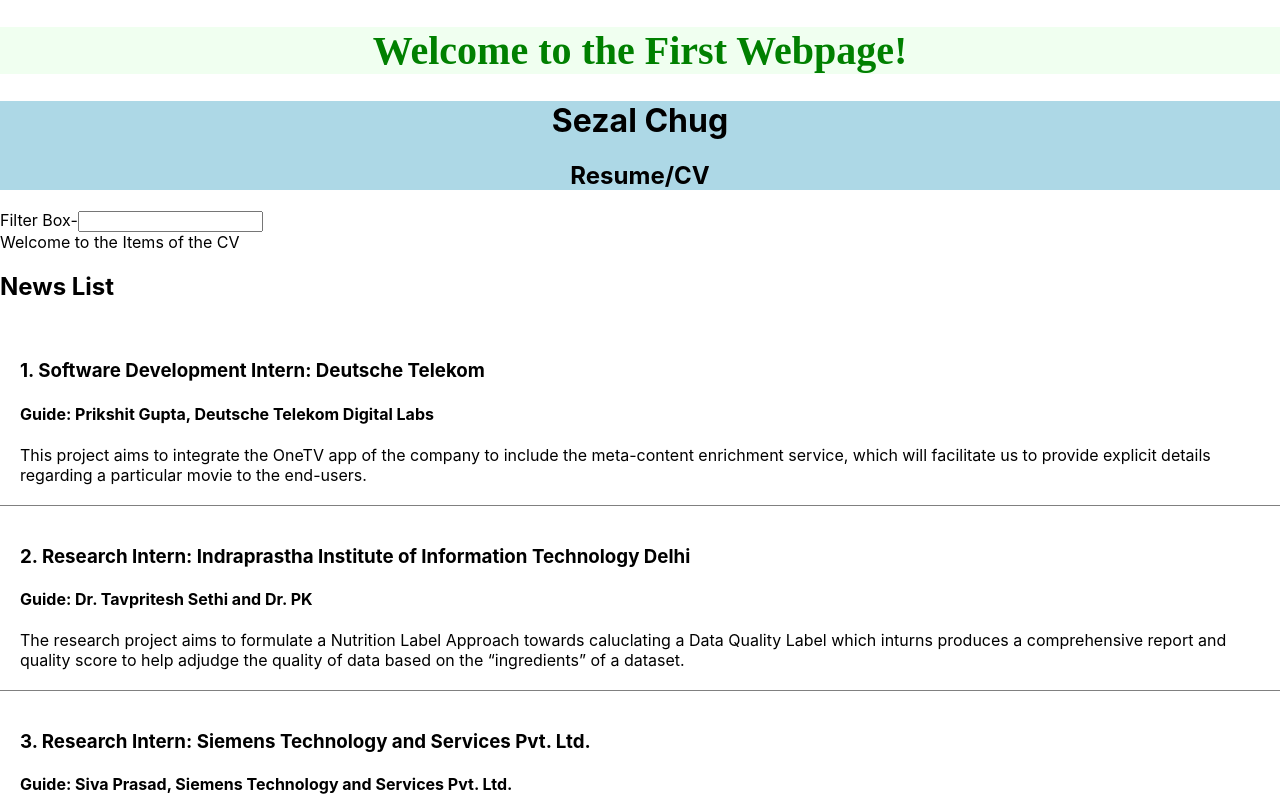
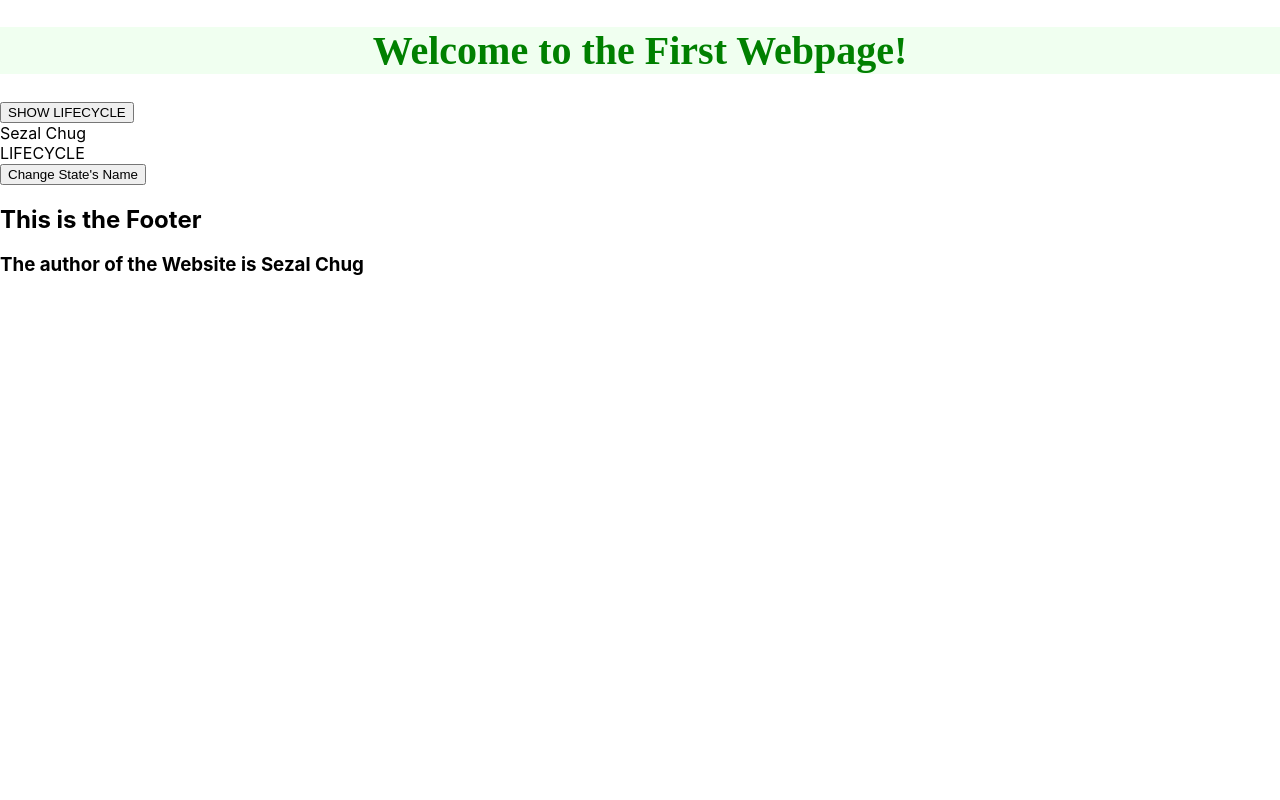
Before and after one commit to sez98/Learning-React, a React (Create React App) app: page / in a window 1280 px wide. Shown: the top 800 px of the page. Built offline with nearby package versions, Linux system fonts and the light colour scheme.

Commit message:
Lifecycles

```diff
--- a/src/App.js
+++ b/src/App.js
@@ -2,6 +2,7 @@
 
 import Header from './components/header';
 import Footer from './components/footer'
+import Lifecycle from './components/lifecycle'
 import ItemList from './components/itemlist';
 import DB from './db.json';
 
@@ -14,7 +15,8 @@
     DB1: DB,
     FilteredDB1: DB,
     Author: "Sezal Chug",
-    keywords: ''
+    keywords: '',
+    lifecycle: true
   }
 
   inputHandler= (event) => {
@@ -36,10 +38,23 @@
         <div className="welcomenote">
           <h1>Welcome to the First Webpage!</h1>
         </div>
-        <Header inputfunctionCall= {this.inputHandler}/>
-        <ItemList DB1= {this.state.FilteredDB1}>
+        {/* <Header inputfunctionCall= {this.inputHandler}/> */}
+        {/* <ItemList DB1= {this.state.FilteredDB1}>
           News List
-        </ItemList>
+        </ItemList> */}
+
+        <button
+          onClick = {() => this.setState({
+            lifecycle: !this.state.lifecycle
+          })}
+        >
+          SHOW LIFECYCLE
+        </button>
+
+        {this.state.lifecycle ? <Lifecycle /> : null}
+
+
+
         <Footer Author= {this.state.Author}
         />
       </>
--- /dev/null
+++ b/src/components/lifecycle.js
@@ -0,0 +1,73 @@
+import React, { Component } from 'react';
+
+
+class Lifecycle extends Component{
+
+//Constructor is the first thing that starts in a class based component
+//if we override the constuctor by creating one manually, then we need to use this.state to override state as well.
+         constructor() {
+                  super();
+
+                  this.state = {
+                           action: '',
+                           name: 'Sezal Chug'
+                  }
+                  console.log('1. Constructor');
+         }
+
+         static getDerivedStateFromProps(props,state){
+                  console.log('2. derived state')
+                  console.log('current', state)
+                  return null;
+         }
+
+         //method is fired when everything is ready to be mounted
+         componentDidMount(){
+                  console.log('4. ComponentDidMount')
+         }
+
+         //removing or unmounting the component from the DOM
+         componentWillUnmount(){
+                  console.log('5. ComponentWillUnmount')
+         }
+
+         shouldComponentUpdate(nextProps, nextState){
+                  console.log('6. shouldComponentUpdate')
+                  console.log('next',nextState)
+                  console.log('current',this.state)
+                  if(this.state.name === 'Sezal'){
+                           return false;
+                  }
+                  return true;
+         }
+
+         getSnapshotBeforeUpdate(prevProps, prevState){
+                  console.log('8. getSnapshotBeforeUpdate')
+                  console.log('previous', prevState)
+                  console.log('current',this.state)
+                  let tempVar = '2021'
+                  return tempVar;
+         }
+
+         componentDidUpdate(prevProps, prevState, snapshot){
+                  console.log('7. componentDidUpdate')
+                  console.log('previous', prevState)
+                  console.log('current',this.state)
+                  console.log('Getting value from the snapshot', snapshot)
+         }
+
+         render(){
+                  console.log('3. Render is ready')
+                  return (
+                           <>
+                                    <div>{this.state.name}</div>
+                                    <div>LIFECYCLE</div>
+                                    <button
+                                             onClick = {() => this.setState({name: 'Naman Chug'})}
+                                    >Change State's Name</button>
+                           </>
+                  );
+         }
+}
+
+export default Lifecycle;
```
